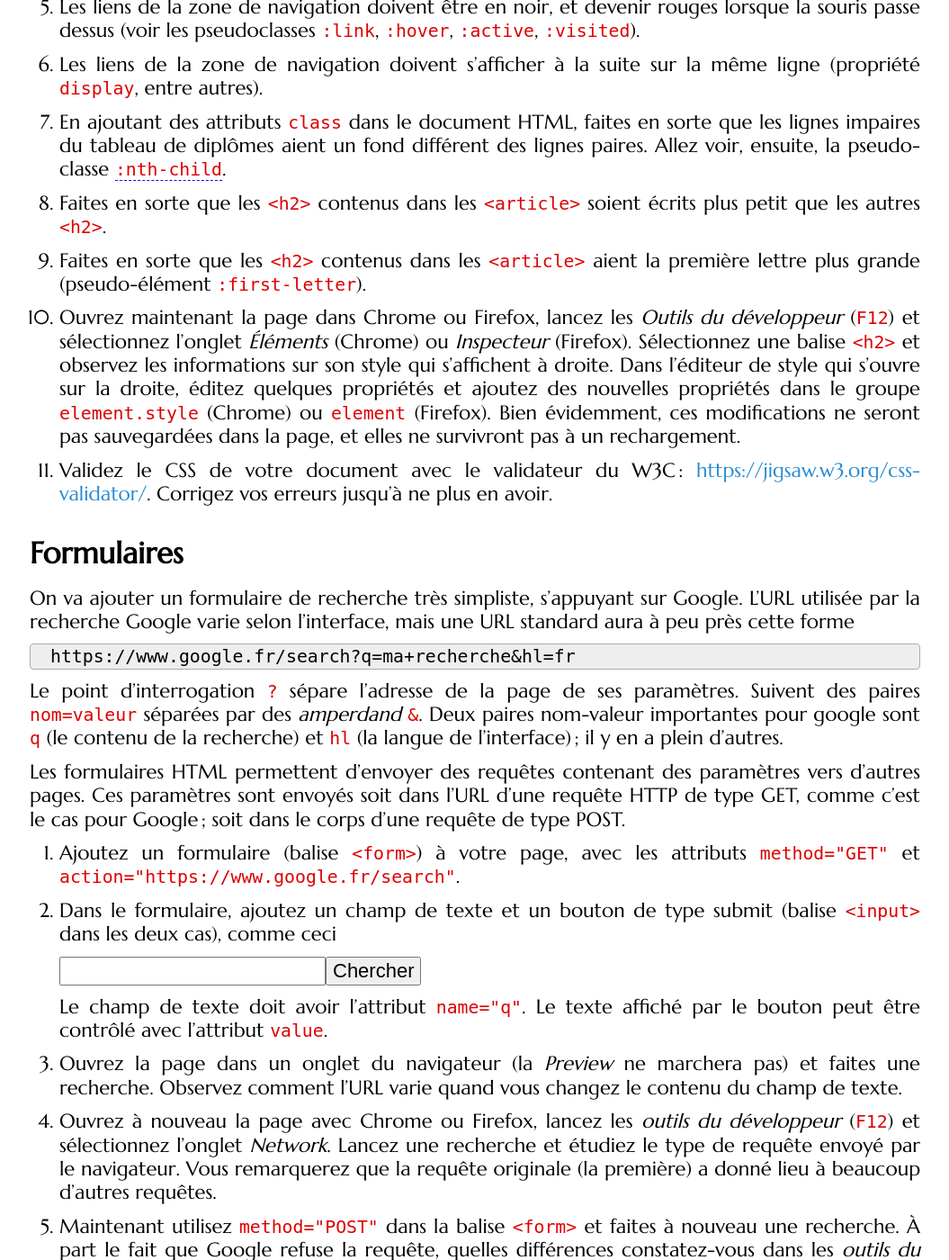
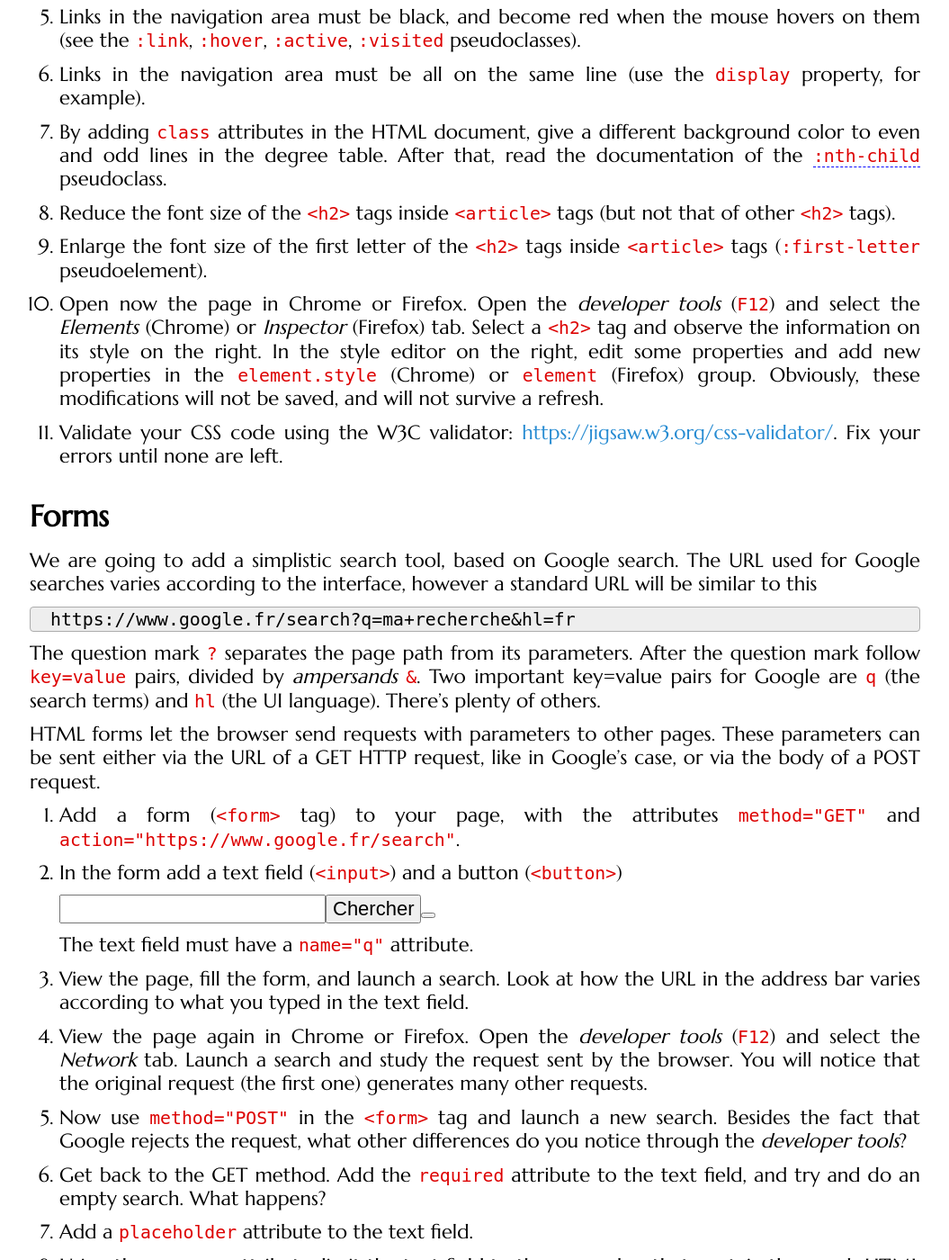
Before and after one commit to defeo/aws, a Jekyll site: the page built from _tutorials/tutorial1.md, in a window 1280 px wide and 1400 px high, scrolled down 3514 px. Shown: the whole window at 90% size, without its empty margins (112-1167 px from the left). Built offline with Jekyll 4.4.1, drawn with Linux system fonts in a browser that asks for light colours; some web fonts are replaced; some of the changed text lies outside the part shown.

Commit message:
Translated and updated Tuto 1

```diff
--- a/_tutorials/tutorial1.md
+++ b/_tutorials/tutorial1.md
@@ -1,248 +1,240 @@
 ---
-title: HTML, CSS et formulaires
+title: HTML, CSS and forms
 ---
 
-## L'IDE Glitch
+## The Glitch IDE
 
-Dans ce cours nous allons utiliser un environnement de développement
-(IDE) *dans le cloud*. Même si ce TD pourrait être développé
-entièrement en local (il suffit d'un browser et d'un éditeur de
-texte), nous allons en profiter pour nous familiariser d'avance avec
-Glitch, notre IDE.
+In this tutorial we will use a *cloud based* development environment
+(IDE). Although the exercises could be developed entirely locally (a
+browser and an editor are all that's needed), we will use this
+occasion to get acquainted with our IDE Glitch.
 
-**Important :** vous devez avoir un **navigateur récent** pour pouvoir
-utiliser Glitch, de préférence la **dernière version** de Firefox,
-Chrome ou Safari. Contrôlez votre version avant de commencer.
+**Important:** you will need a **recent browser** to use Glitch,
+possibly the **latest version** of Firefox, Chrome or Safari. Check
+your version before starting.
 
-Dirigez votre browser sur <https://glitch.com/>, créez un compte si ce
-n'est pas déjà fait, et connectez-vous à votre espace personnel. Si
-vous possédez déjà un compte [GitHub](https://github.com/), vous
-pourrez importer et exporter vos projets vers celui-ci.
+Point your browser to <https://glitch.com/>, create an account if you
+haven't yet, and connect to your personal dashboard. If you already
+have a [GitHub](https://github.com/) account, you can import and
+export your projects from/to it.
 
-Pour votre premier projet, *rémixez*
-<https://glitch.com/~defeo-lu-aws-get-started> en cliquant sur le
-bouton "Remix". Vous pouvez également créer un nouveau projet: cliquez
-sur *"Start a new project"*, puis *"Create a website"*.
+For your first project, *reémix*
+<https://glitch.com/~defeo-lu-aws-get-started> by clicking on the
+*"Remix"* button. Alternatively, you can create a new sample project
+by clicking on *"Start a new project"*, then *"Create a website"*.
 
 ## HTML
 
-1. Ouvrez le fichier `index.html`, ou, si votre projet n'en contient
-   pas, créez-en un avec ce squelette:
+1. Open the `index.html` file, or, if your project does not contain
+   one, create a new one using this template:
 
    ~~~
    <!DOCTYPE html>
    <html>
 	 <head>
 	   <meta charset="utf-8" />
-	   <title>TD 1</title>
+	   <title>Tutorial 1</title>
 	 </head>
 	 <body>
-	   <!-- Votre contenu ici -->
+	   <!-- Content goes here -->
 	 </body>
    </html>
    ~~~
 
-1. Éditez le fichier. Ajoutez un titre (`<h1>`) et quelques paragraphes.
+1. Edit the file. Add a title (`<h1>`) and some paragraphs.
 
-3. Visualisez le résultat dans le navigateur.
+3. Show the result in the browser.
 
-   Puisqu'il s'agit d'un projet public, tout le contenu est disponible
-   *statiquement* à l'URL
+   Since this is a public project, all the contents are
+   *statically* viewable at the URL
 
-   > [https://[nom-du-projet].glitch.me/](about:invalid)
+   > [https://[name-of-the-project].glitch.me/](about:invalid)
 
-   (remplacez le nom du projet dans l'URL), et les pages HTML
-   sont servies comme telles.  Pour ouvrir ce lien dans un nouvel
-   onglet, cliquez sur le bouton *"Show"*.
+   (replace the project name in the URL), and HTML pages will be
+   served as such.  To open this link in a new tab, click on the
+   *"Show"* button.
 
-4. Transformez ce fichier en votre CV. **On va se désintéresser de
-   l'élégance et du style pour l'instant**.  Aidez vous avec la
-   [référence de w3schools](https://www.w3schools.com/tags/default.asp)
-   pour l'utilisation des balises.
+4. Make your own CV in this file. **We will disregard elegance and
+   style for the moment**.  You can consult the [MDN
+   reference](https://developer.mozilla.org/en-US/docs/Web/HTML/Element)
+   to find out about HTML tags.
 
-   - Éditez la balise `<title>`.
+   - Edit the `<title>` tag.
 
-   - Donnez une titre à la page (`<h1>`).
+   - Give a title to the page (`<h1>`).
 
-   - Créez deux sections (`<section>`) : une pour vos données
-     personnélles et une pour tout le reste. Donnez un `id` à chaque
-     section.
+   - Create two sections (`<section>`): one for your personal data,
+     and one for all the rest. Give an `id` to each section.
 
-   - Dans la première section :
+   - In the first section:
 
-	 - Mettez un titre (`<h2>`) ;
-	 - Avec une liste à puces (`<ul>`), ou une liste de définitions
-       (`<dl>`), listez vos données personnelles ;
-	 - Ajoutez une photo de vous (l'attribut `alt` est obligatoire
-       pour la balise `<img>`), dans une balise `<figure>`.
+	 - Give a title (`<h2>`);
+	 - Using a bullet list (`<ul>`), or a description list
+       (`<dl>`), list your personal data;
+	 - Add a picture of yourself (do not forget to add an `alt`
+	   attribute to `<img>` tags), inside a `<figure>` tag.
 
-   - Dans la seconde section :
+	   **Note:** Glitch stores pictures in a special folder called
+       *"assets"*. You can upload a picture to it from your computer,
+       then copy its URL by clicking on the thumbnail. Alternatively,
+       you can use a picture taken from the Internet. Do not forget
+       that your project is **public**.
 
-	 - Créez les sous-sections suivantes : *Études*, *Diplômes*,
-       *Hobbies*, chacune dans une balise `<article>`, avec son propre
-       `id` ;
-	 - Démarrez chaque sous-section par un titre (balise `<h2>`) ;
-	 - Remplissez chaque sous-section avec des entêtes (`<h3>`, etc.),
-       des paragraphes (`<p>`), des listes (`<ul>`, `<ol>`, `<dl>`),
-       des liens (`<a>`), etc.
-	 - Dans la sous-section *Diplômes*, utilisez un tableau
-       (`<table>`, `<tr>`, `<td>`) ;
-	 - En haut de cette section, ajoutez une zone de navigation
-       (`<nav>`), contenant une liste (`<ul>`) de liens (`<a>`) vers
-       les sous-sections. Souvenez-vous que vous pouvez *linker*
-       n'importe quel élément d'un document HTML avec l'URL `#id` (où
-       `id` est l'identifiant de la balise).
+   - In the second section:
 
-	**Important :** évitez les balises de mise en forme, dépréciées
-	(par ex.: `<font>`, `<center>`, ...), ou hors place (par ex.:
-	`<h*>` pour faire autre chose que des titres, `<br>` pour faire
-	des listes, `<table>` pour faire de la mise en page, ...)
+	 - Create the following subsections: *Education*, *Degrees*,
+       *Hobbies*, each within an `<article>` tab, with its own `id`;
+	 - Start each subsection with a title (`<h2>` tag);
+	 - Fill each subsection with subtitles (`<h3>`, etc.),
+	   paragraphs (`<p>`), lists (`<ul>`, `<ol>`, `<dl>`),
+	   links (`<a>`), etc.
+	 - In the *Degrees* subsection, use a table (`<table>`, `<tr>`,
+       `<td>`) to list your degrees and years of graduation;
+	 - On top of this section, add a navigation area (`<nav>`),
+       containing a list (`<ul>`) of links (`<a>`) to each subsection.
+       Recall that you can *link* to any element inside an HTML
+       document using the `#id` URL (where `id` is the tag
+       identifier).
 
-5. Validez votre document avec le validateur de W3C:
-   <https://validator.w3.org/>. Corrigez vos erreurs jusqu'à ne plus en
-   avoir.
+	**Important:** avoid styling tags, deprecated tags (e.g.:
+	`<font>`, `<center>`, ...), or out of place (e.g.: `<h*>` to make
+	anything else than titles, `<br>` to make lists, `<table>` to do
+	page layout, ...)
+
+5. Validate your document with the W3C validator:
+   <https://validator.w3.org/>. Correct all errors until none is left.
 
 
 ## CSS
 
-Créez maintenant un fichier CSS et liez-le à votre CV avec la balise
-`<link>`. En vous aidant avec la
-[référence CSS de W3Schools](https://www.w3schools.com/css/),
-modifiez l'apparence de votre page comme suit :
+Create now a CSS file and linkt it to your CV with the `<link>`
+tag. Using the [MDN CSS
+reference](https://developer.mozilla.org/en-US/docs/Web/CSS/Reference),
+modify your page look as follows:
 
-1. Délimitez les entêtes des sous-sections par une ligne horizontale
-   (propriété `border`). Ajoutez du `padding` et du `margin` à votre
-   goût.
+1. Delimit the subsection headers with a horizontal rule (`border`
+   property). Add some `padding` and some `margin` to your liking.
 
-2. Centrez les titres des sous-sections, modifiez la taille de la
-   police.
+2. Center titile of subsections, modify the font size.
 
-3. Bougez votre photo à droite de la page (voir le
-   [positionnement](https://www.w3schools.com/css/css_positioning.asp)).
+3. Move your picture to the right of the page (see
+   [Positioning](https://developer.mozilla.org/en-US/docs/Learn/CSS/CSS_layout/Positioning)).
 
-4. Faites disparaître les ronds/carrés/autres à gauche des listes de
-   la zone de navigation (voir les
-   [listes](https://www.w3schools.com/css/css_list.asp)).
+4. Remove the bullets to the left of lists in the navigation area (see
+   [lists](https://developer.mozilla.org/en-US/docs/Learn/CSS/Styling_text/Styling_lists)).
 
-5. Les liens de la zone de navigation doivent être en noir, et devenir
-   rouges lorsque la souris passe dessus (voir les pseudoclasses
-   `:link`, `:hover`, `:active`, `:visited`).
+5. Links in the navigation area must be black, and become red when the
+   mouse hovers on them (see the `:link`, `:hover`, `:active`,
+   `:visited` pseudoclasses).
 
-6. Les liens de la zone de navigation doivent s'afficher à la suite
-   sur la même ligne (propriété `display`, entre autres).
+6. Links in the navigation area must be all on the same line (use the
+   `display` property, for example).
 
-7. En ajoutant des attributs `class` dans le document HTML, faites en
-   sorte que les lignes impaires du tableau de diplômes aient un fond
-   différent des lignes paires. Allez voir, ensuite, la pseudo-classe
-   [`:nth-child`](https://www.w3schools.com/cssref/sel_nth-child.asp).
+7. By adding `class` attributes in the HTML document, give a different
+   background color to even and odd lines in the degree table. After
+   that, read the documentation of the
+   [`:nth-child`](https://developer.mozilla.org/en-US/docs/Web/CSS/:nth-child)
+   pseudoclass.
 
-8. Faites en sorte que les `<h2>` contenus dans les `<article>` soient
-   écrits plus petit que les autres `<h2>`.
+8. Reduce the font size of the `<h2>` tags inside  `<article>` tags
+   (but not that of other `<h2>` tags).
 
-9. Faites en sorte que les `<h2>` contenus dans les `<article>` aient
-   la première lettre plus grande (pseudo-élément `:first-letter`).
+9. Enlarge the font size of the first letter of the `<h2>` tags inside
+   `<article>` tags (`:first-letter` pseudoelement).
 
-10. Ouvrez maintenant la page dans Chrome ou Firefox, lancez les
-*Outils du développeur* (`F12`) et sélectionnez l'onglet *Éléments*
-(Chrome) ou *Inspecteur* (Firefox). Sélectionnez une balise `<h2>` et
-observez les informations sur son style qui s'affichent à droite. Dans
-l'éditeur de style qui s'ouvre sur la droite, éditez quelques
-propriétés et ajoutez des nouvelles propriétés dans le groupe
-`element.style` (Chrome) ou `element` (Firefox). Bien évidemment, ces
-modifications ne seront pas sauvegardées dans la page, et elles ne
-survivront pas à un rechargement.
+10. Open now the page in Chrome or Firefox. Open the *developer tools*
+    (`F12`) and select the *Elements* (Chrome) or *Inspector*
+    (Firefox) tab. Select a `<h2>` tag and observe the information on
+    its style on the right. In the style editor on the right, edit
+    some properties and add new properties in the `element.style`
+    (Chrome) or `element` (Firefox) group. Obviously, these
+    modifications will not be saved, and will not survive a refresh.
 
-11. Validez le CSS de votre document avec le validateur du W3C :
-    <https://jigsaw.w3.org/css-validator/>. Corrigez vos erreurs
-    jusqu'à ne plus en avoir.
+11. Validate your CSS code using the W3C validator:
+    <https://jigsaw.w3.org/css-validator/>. Fix your errors until none
+    are left.
 
 
-## Formulaires
+## Forms
 
-On va ajouter un formulaire de recherche très simpliste, s'appuyant
-sur Google. L'URL utilisée par la recherche Google varie selon
-l'interface, mais une URL standard aura à peu près cette forme
+We are going to add a simplistic search tool, based on Google
+search. The URL used for Google searches varies according to the
+interface, however a standard URL will be similar to this
 
 ~~~
 https://www.google.fr/search?q=ma+recherche&hl=fr
 ~~~
 
-Le point d'interrogation `?` sépare l'adresse de la page de ses
-paramètres. Suivent des paires `nom=valeur` séparées par des
-*amperdand* `&`. Deux paires nom-valeur importantes pour google sont
-`q` (le contenu de la recherche) et `hl` (la langue de l'interface) ;
-il y en a plein d'autres.
+The question mark `?` separates the page path from its
+parameters. After the question mark follow `key=value` pairs, divided
+by *ampersands* `&`. Two important key=value pairs for Google are `q`
+(the search terms) and `hl` (the UI language). There's plenty of
+others.
 
-Les formulaires HTML permettent d'envoyer des requêtes contenant des
-paramètres vers d'autres pages. Ces paramètres sont envoyés soit dans
-l'URL d'une requête HTTP de type GET, comme c'est le cas pour Google ;
-soit dans le corps d'une requête de type POST.
+HTML forms let the browser send requests with parameters to other
+pages. These parameters can be sent either via the URL of a GET HTTP
+request, like in Google's case, or via the body of a POST request.
 
-1. Ajoutez un formulaire (balise `<form>`) à votre page, avec les
-   attributs `method="GET"` et `action="https://www.google.fr/search"`.
+1. Add a form (`<form>` tag) to your page, with the attributes
+   `method="GET"` and `action="https://www.google.fr/search"`.
 
-2. Dans le formulaire, ajoutez un champ de texte et un bouton de type
-   submit (balise `<input>` dans les deux cas), comme ceci
+2. In the form add a text field (`<input>`) and a button (`<button>`)
 
-   <input type="text"><input type="submit" value="Chercher">
+   <input type="text"><button>Chercher<button>
 
-   Le champ de texte doit avoir l'attribut `name="q"`. Le texte
-   affiché par le bouton peut être contrôlé avec l'attribut `value`.
+   The text field must have a `name="q"` attribute.
 
-3. Ouvrez la page dans un onglet du navigateur (la *Preview* ne marchera
-   pas) et faites une recherche. Observez comment l'URL varie quand
-   vous changez le contenu du champ de texte.
+3. View the page, fill the form, and launch a search. Look at how the
+   URL in the address bar varies according to what you typed in the
+   text field.
 
-4. Ouvrez à nouveau la page avec Chrome ou Firefox, lancez les *outils
-   du développeur* (`F12`) et sélectionnez l'onglet *Network*. Lancez
-   une recherche et étudiez le type de requête envoyé par le
-   navigateur. Vous remarquerez que la requête originale (la première) a
-   donné lieu à beaucoup d'autres requêtes.
+4. View the page again in Chrome or Firefox. Open the *developer
+   tools* (`F12`) and select the *Network* tab. Launch a search and
+   study the request sent by the browser. You will notice that the
+   original request (the first one) generates many other requests.
 
-5. Maintenant utilisez `method="POST"` dans la balise `<form>` et
-   faites à nouveau une recherche. À part le fait que Google refuse la
-   requête, quelles différences constatez-vous dans les *outils du
-   développeur* ?
+5. Now use `method="POST"` in the `<form>` tag and launch a new
+   search. Besides the fact that Google rejects the request, what
+   other differences do you notice through the *developer tools*?
 
-6. Revenez à la méthode GET. Ajoutez l'attribut `required` au champ
-   de texte et essayez de faire une recherche vide. Que
-   constatez-vous ?
+6. Get back to the GET method. Add the `required` attribute to the
+   text field, and try and do an empty search. What happens?
 
-6. Ajoutez un attribut `placeholder` au champs de texte.
+6. Add a `placeholder` attribute to the text field.
 
-6. Avec l'attribut `pattern`, restreignez le champ de texte aux
-   seules recherches contenant les mots HTML ou CSS (c'est l'occasion
-   d'apprendre les
-   [RegExp](https://developer.mozilla.org/en/docs/Web/JavaScript/Guide/Regular_Expressions), si vous ne
-   savez pas encore vous en servir).
+6. Using the `pattern` attribute, limit the text field to those
+   searches that contain the words HTML or CSS (now it's the right
+   time to learn about [regular
+   expressions](https://developer.mozilla.org/en/docs/Web/JavaScript/Guide/Regular_Expressions),
+   if you haven't yet).
 
-6. Pré-remplissez le champs `q` avec le texte `site:w3schools.com`
-   (utilisez l'attribut `value`).
+6. Create a new text field with `name="q"`, prefilled with the text
+   `site:w3schools.com` (use the `value` attribute).
 
-7. Changez ce dernier champs de `type="text"` à `type="hidden"`. Faites
-   une nouvelle recherche. Que constatez-vous ?
+7. Change this last field from `type="text"` to
+   `type="hidden"`. Launch a new search. What do you observe?
 
-8. Ajoutez quelques *checkbox* permettant d'ajouter des termes à la
-   recherche, comme ceci (il est important d'utiliser l'attribut
-   `value`)
+8. Add some *checkboxes*, appending some pre-determined terms to the
+   search, like this (it is important that these checkboxes have
+   `name` and `value` attributes)
 
-   <input type="checkbox">Pomme<br>
-   <input type="checkbox">Poire<br>
-   <input type="checkbox">Banane
+   <input type="checkbox">Apple<br>
+   <input type="checkbox">Pear<br>
+   <input type="checkbox">Banana
 
-9. Ajoutez des *boutons radio* pour choisir la langue de l'interface
-   (`hl=en` ou `hl=fr`), comme ceci
+9. Add some *radio buttons* to choose the UI language (`hl=en` or
+   `hl=fr`), like this
 
-   <input type="radio" name="hl">Français<br>
-   <input type="radio" name="hl">Anglais
+   <input type="radio" name="hl">French<br>
+   <input type="radio" name="hl">English
 
-10. Ajoutez plus de choix pour la recherche dans un menu déroulant
-    (balises `<select>` et `<option>`), comme ceci
+10. Add more search choices in a folding menu (`<select>` and
+    `<option>` tags), like this
 
 	<select>
-	  <option>Mangue</option>
-	  <option>Fraise</option>
+	  <option>Mango</option>
+	  <option>Strawberry</option>
 	  <option>Melon</option>
 	</select>
 
-...et n'oubliez pas de valider, bien sûr !
+...and don't forge to validate, of course!
```
